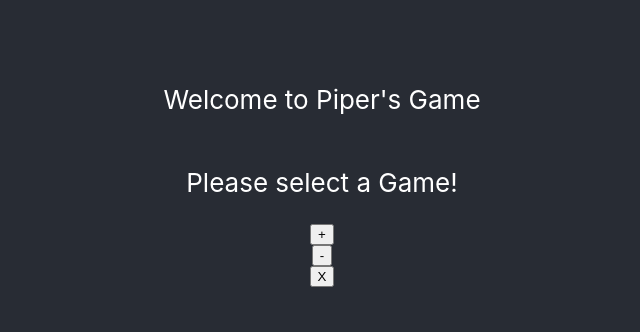
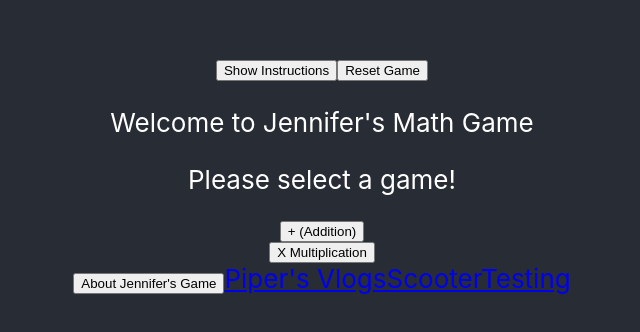
Before and after one commit to slcscooter/pipers-game, a React (Create React App) app: page / in a window 1280 px wide. Shown: the part 228-560 px from the top of the page, without its empty margins (318-958 px from the left). Built offline with nearby package versions, Linux system fonts and the light colour scheme.

Commit message:
adds game modes, bugs in subtraction, adds framework for navigation

```diff
--- a/public/index.html
+++ b/public/index.html
@@ -5,10 +5,10 @@
     <link rel="icon" href="%PUBLIC_URL%/favicon.ico" />
     <meta name="viewport" content="width=device-width, initial-scale=1" />
     <meta name="theme-color" content="#000000" />
-    <meta name="description" content="Piper's Game" />
+    <meta name="description" content="Jennifer's Game" />
     <link rel="apple-touch-icon" href="%PUBLIC_URL%/logo192.png" />
     <link rel="manifest" href="%PUBLIC_URL%/manifest.json" />
-    <title>Piper's Game</title>
+    <title>Jennifer's Game</title>
   </head>
   <body>
     <noscript>You need to enable JavaScript to run this app.</noscript>
--- a/src/App.js
+++ b/src/App.js
@@ -1,12 +1,75 @@
 import "./App.css";
-import React from "react";
+import React, { useState } from "react";
+import { TopNav } from "./components/TopNav";
 import { GameLayout } from "./components/GameLayout";
 
 function App() {
+  const [showAbout, setShowAbout] = useState(false);
+  function BottomNav() {
+    return (
+      <>
+        <div>
+          {/* TODO: Make Button Styled Like Link*/}
+          <button
+            id="about-jennifers-game-button"
+            onClick={() => {
+              setShowAbout(true);
+            }}
+          >
+            About Jennifer's Game
+          </button>
+          <a
+            onClick={() => {
+              alert("Redirecting to Piper's Vlogs");
+            }}
+            href="https://piperbvlogs.com/"
+            target="_blank"
+            rel="noopener noreferrer"
+            id="link-to-pipers-vlogs"
+          >
+            Piper's Vlogs
+          </a>
+          <a
+            onClick={() => {
+              alert("Redirecting to ScooterTesting");
+            }}
+            href="https://www.scootertesting.com"
+            target="_blank"
+            rel="noopener noreferrer"
+            id="link-to-scooter-testing"
+          >
+            ScooterTesting
+          </a>
+        </div>
+      </>
+    );
+  }
+
+  if (showAbout) {
+    return (
+      <div className="App">
+        <header className="App-header">
+          <div>
+            <p>Todo: Add about Jennifer's game</p>
+            <button
+              id="about-jennifers-game-dismiss-button"
+              onClick={() => {
+                setShowAbout(false);
+              }}
+            >
+              Dismiss About Game
+            </button>
+          </div>
+        </header>
+      </div>
+    );
+  }
   return (
     <div className="App">
       <header className="App-header">
+        <TopNav />
         <GameLayout />
+        <BottomNav />
       </header>
     </div>
   );
--- a/src/components/GameLayout.js
+++ b/src/components/GameLayout.js
@@ -35,7 +35,7 @@ export function GameLayout() {
       return (
         <>
           <button id="select-game-plus-minus" onClick={onSubmitMinus}>
-            -
+            - Subtraction
           </button>
         </>
       );
@@ -45,7 +45,7 @@ export function GameLayout() {
       return (
         <>
           <button id="select-game-plus-multiply" onClick={onSubmitMultiply}>
-            X
+            X Multiplication
           </button>
         </>
       );
@@ -55,7 +55,7 @@ export function GameLayout() {
       return (
         <>
           <button id="select-game-plus-button" onClick={onSubmitPlus}>
-            +
+            + (Addition)
           </button>
         </>
       );
@@ -65,7 +65,7 @@ export function GameLayout() {
       <>
         <Greeting />
         <SelectGamePlus />
-        <SelectGameMinus />
+        {/* <SelectGameMinus /> */}
         <SelectGameMultiply />
       </>
     );
--- a/src/components/Greeting.js
+++ b/src/components/Greeting.js
@@ -4,8 +4,10 @@ import React from "react";
 export function Greeting() {
   return (
     <>
-      <p>Welcome to Piper's Game</p>
-      <p>Please select a Game!</p>
+      <div id="jennifers-game-greeting">
+        <p>Welcome to Jennifer's Math Game</p>
+        <p>Please select a game!</p>
+      </div>
     </>
   );
 }
--- /dev/null
+++ b/src/components/TopNav.js
@@ -0,0 +1,46 @@
+import React, { useState } from "react";
+
+export function TopNav() {
+  const [showInstructions, setShowInstructions] = useState(false);
+
+  if (showInstructions) {
+    return (
+      <>
+        <div>
+          <button
+            id="dismiss-instructions-button"
+            onClick={() => {
+              setShowInstructions(false);
+            }}
+          >
+            Dismiss Instructions
+          </button>
+          <p>How to play the game: TODO</p>
+        </div>
+      </>
+    );
+  }
+
+  return (
+    <>
+      <div>
+        <button
+          id="show-instructions-button"
+          onClick={() => {
+            setShowInstructions(true);
+          }}
+        >
+          Show Instructions
+        </button>
+        <button
+          id="reset-game-button"
+          onClick={() => {
+            document.location.reload(true);
+          }}
+        >
+          Reset Game
+        </button>
+      </div>
+    </>
+  );
+}
```
Also changed, not shown: public/manifest.json.
